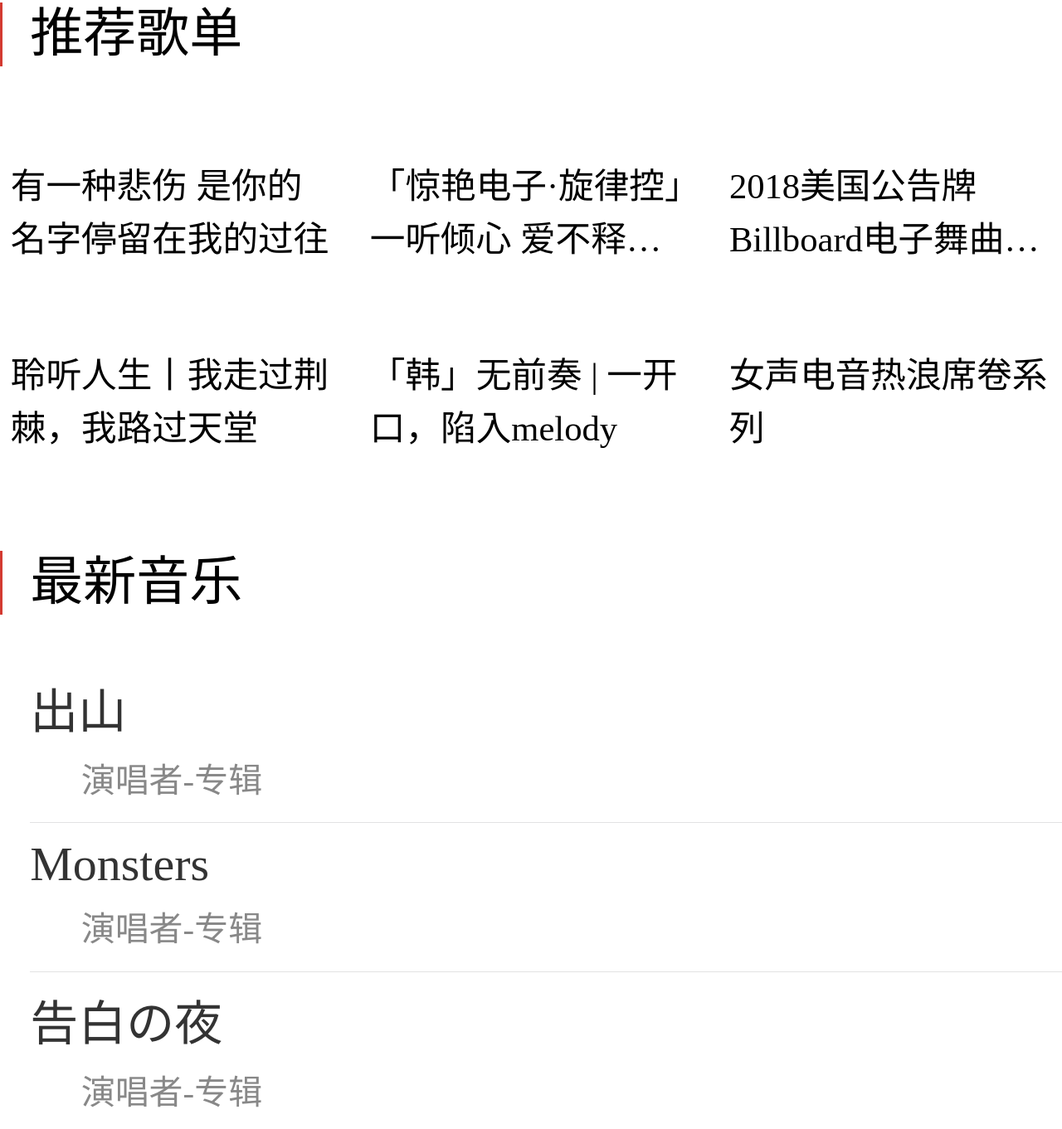
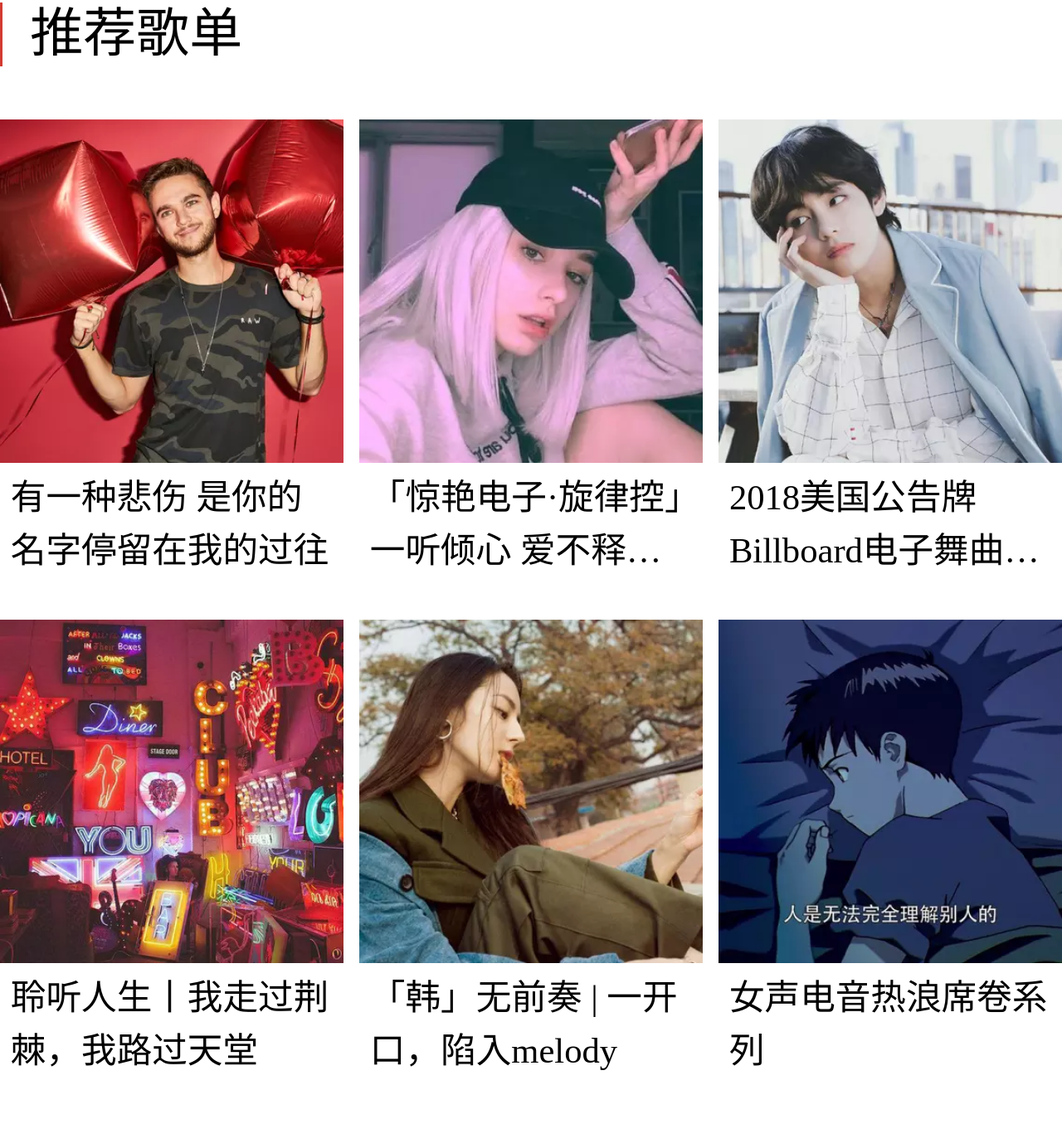
Before and after one commit to Alfred-ZF/NetEaseMusic, a website: page index.html in a window 1280 px wide. Shown: the part 416-1777 px from the top of the page at 83% size. Drawn offline with nearby package versions, Linux system fonts and the light colour scheme.

Commit message:
修改图片后缀

```diff
--- a/index.html
+++ b/index.html
@@ -76,22 +76,22 @@
   <section class="playLists">
     <h2>推荐歌单</h2>
     <ul>
-      <li> <img src="./images/1.jpeg" alt="">
+      <li> <img src="./images/1.jpg" alt="">
         <p>有一种悲伤 是你的名字停留在我的过往</p>
       </li>
-      <li><img src="./images/2.jpeg" alt="">
+      <li><img src="./images/2.jpg" alt="">
         <p>「惊艳电子·旋律控」一听倾心 爱不释耳❷</p>
       </li>
-      <li><img src="./images/3.jpeg" alt="">
+      <li><img src="./images/3.jpg" alt="">
         <p>2018美国公告牌Billboard电子舞曲年榜</p>
       </li>
-      <li><img src="./images/4.jpeg" alt="">
+      <li><img src="./images/4.jpg" alt="">
         <p>聆听人生丨我走过荆棘，我路过天堂</p>
       </li>
-      <li><img src="./images/5.jpeg" alt="">
+      <li><img src="./images/5.jpg" alt="">
         <p>「韩」无前奏 | 一开口，陷入melody</p>
       </li>
-      <li><img src="./images/6.jpeg" alt="">
+      <li><img src="./images/6.jpg" alt="">
         <p>女声电音热浪席卷系列</p>
       </li>
     </ul>
```
